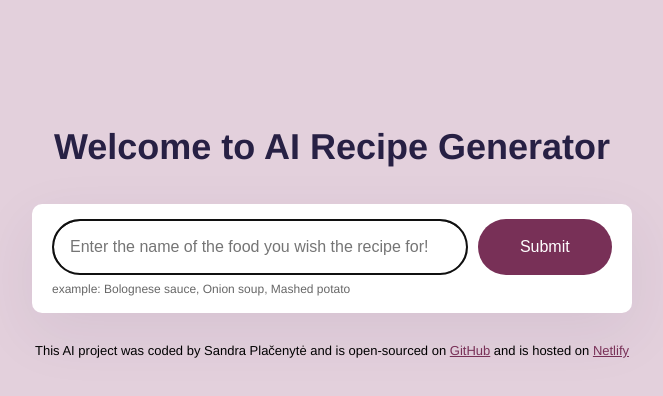
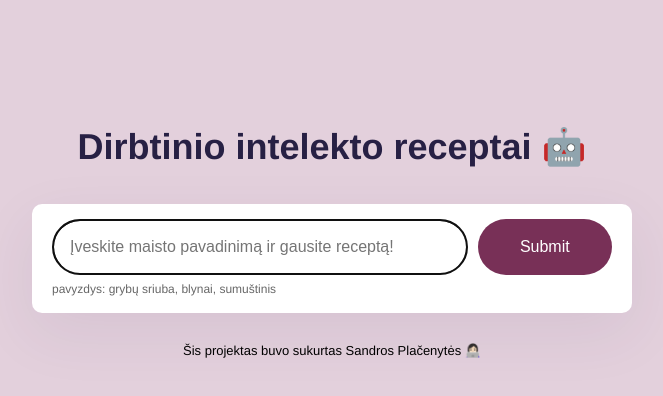
Before and after one commit to Sandruttee/AI-Lithuanian, a plain HTML site: page index.html in a window 1280 px wide. Shown: the whole page, without its empty margins (308-971 px from the left). Drawn offline with nearby package versions, Linux system fonts and the light colour scheme.

Commit message:
translation to Lithuanian language

```diff
--- a/index.html
+++ b/index.html
@@ -6,17 +6,17 @@
     <script src="https://unpkg.com/typewriter-effect@latest/dist/core.js"></script>
     <script src="https://cdn.jsdelivr.net/npm/axios@1.1.2/dist/axios.min.js"></script>
     <link rel="stylesheet" href="src/style.css" />
-    <title>AI recipe generator</title>
+    <title>Dirbtinio intelekto receptai 🤖</title>
   </head>
   <body>
     <div class="container">
-      <header><h1>Welcome to AI Recipe Generator</h1></header>
+      <header><h1>Dirbtinio intelekto receptai 🤖</h1></header>
       <main>
         <div class="form-container">
           <form id="recipe-generator-form">
             <input
               type="texxt"
-              placeholder="Enter the name of the food you wish the recipe for!"
+              placeholder="Įveskite maisto pavadinimą ir gausite receptą!"
               autofocus
               required
               autocomplete="off"
@@ -25,25 +25,12 @@
             />
             <input type="submit" class="submit-button" />
           </form>
-          <div class="hint">
-            example: Bolognese sauce, Onion soup, Mashed potato
-          </div>
+          <div class="hint">pavyzdys: grybų sriuba, blynai, sumuštinis</div>
         </div>
 
         <div class="recipe hidden" id="recipe"></div>
       </main>
-      <footer>
-        This AI project was coded by Sandra Plačenytė and is open-sourced on
-        <a href="https://github.com/Sandruttee/ai-generator" target="_blank"
-          >GitHub</a
-        >
-        and is hosted on
-        <a
-          href="https://ai-recipe-generator-sandruttee.netlify.app/"
-          target="_blank"
-          >Netlify</a
-        >
-      </footer>
+      <footer>Šis projektas buvo sukurtas Sandros Plačenytės 👩🏻‍💻</footer>
     </div>
     <script src="src/index.js"></script>
   </body>
--- a/src/index.js
+++ b/src/index.js
@@ -14,13 +14,13 @@ function generateRecipe(event) {
   let apiKey = "1be70t3b32a048fab4oc2947a8669607";
 
   let context =
-    "You are an expert in food making and know a lot of delicious food recipes that you are eager to share with the users. Your mission is to generate recipe in basic HTML and seperate each line with a <br/>. Seperate each ingredients with a <br/>. Put recipe name in a <strong></strong> and center it. Recipe at the start includes all the ingredients needed for the recipe. The ingredients must be listed. Use food related emoji at the start of each ingredient. The second part should be instructions how to make this food. ";
+    "You are an expert in food making and know a lot of delicious food recipes that you are eager to share with the users. Your mission is to generate recipe in basic HTML and seperate each line with a <br/>. Seperate each ingredients with a <br/>. Put recipe name in a <strong></strong> and center it. Recipe at the start includes all the ingredients needed for the recipe. The ingredients must be listed. Use food related emoji at the start of each ingredient. The second part should be instructions how to make this food. Generate recipes in Lithuanian language.";
   let prompt = `Generate a recipe for ${instructionsInput.value}`;
   let apiUrl = `https://api.shecodes.io/ai/v1/generate?prompt=${prompt}&context=${context}&key=${apiKey}`;
 
   let recipeElement = document.querySelector("#recipe");
   recipeElement.classList.remove("hidden");
-  recipeElement.innerHTML = `<div class="blink">Generating ${instructionsInput.value} recipe for You...</div>`;
+  recipeElement.innerHTML = `<div class="blink">Dirbtinis intelektas kuria ${instructionsInput.value} receptą Jums...</div>`;
 
   axios.get(apiUrl).then(displayRecipe);
 }
```
